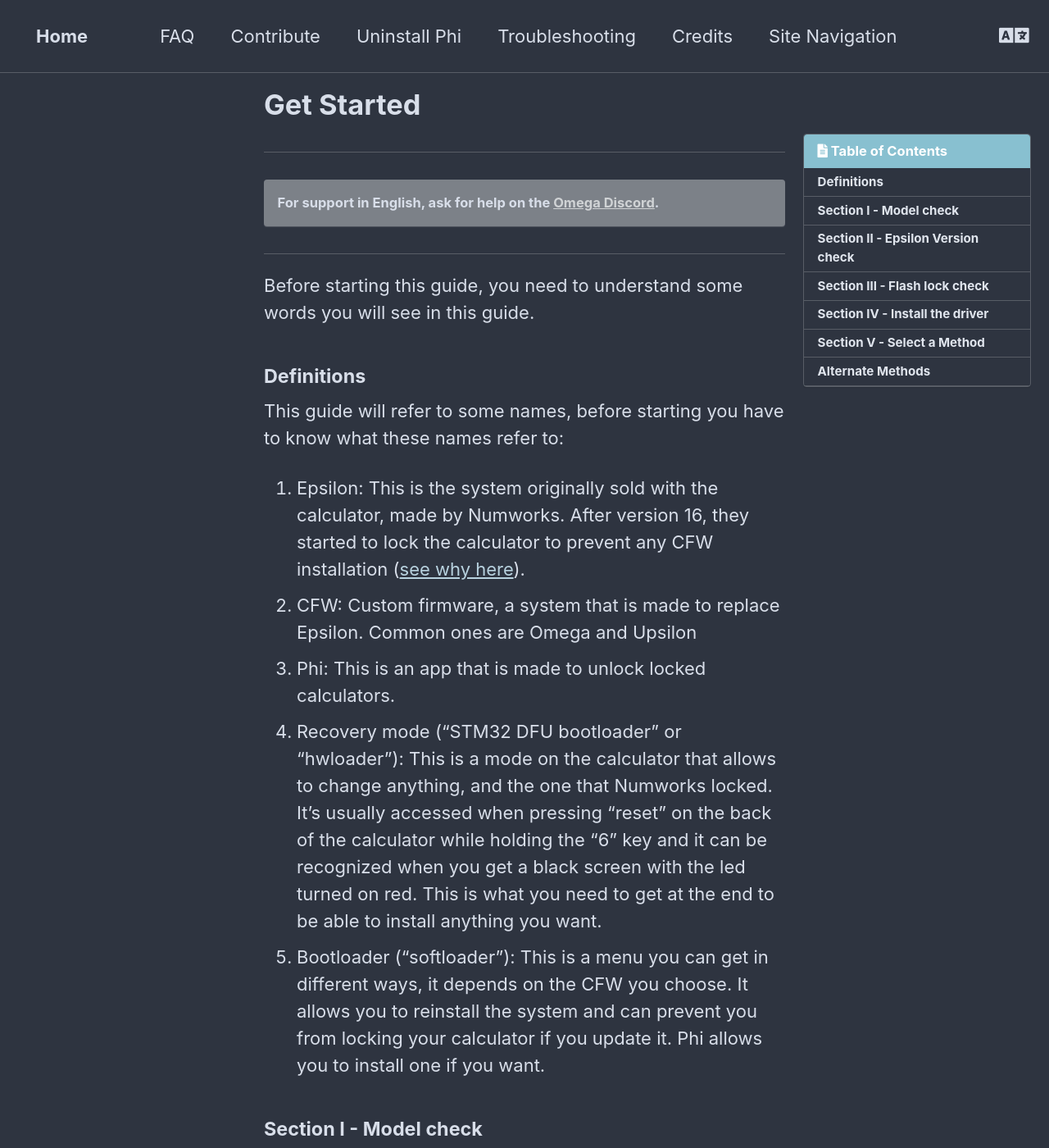
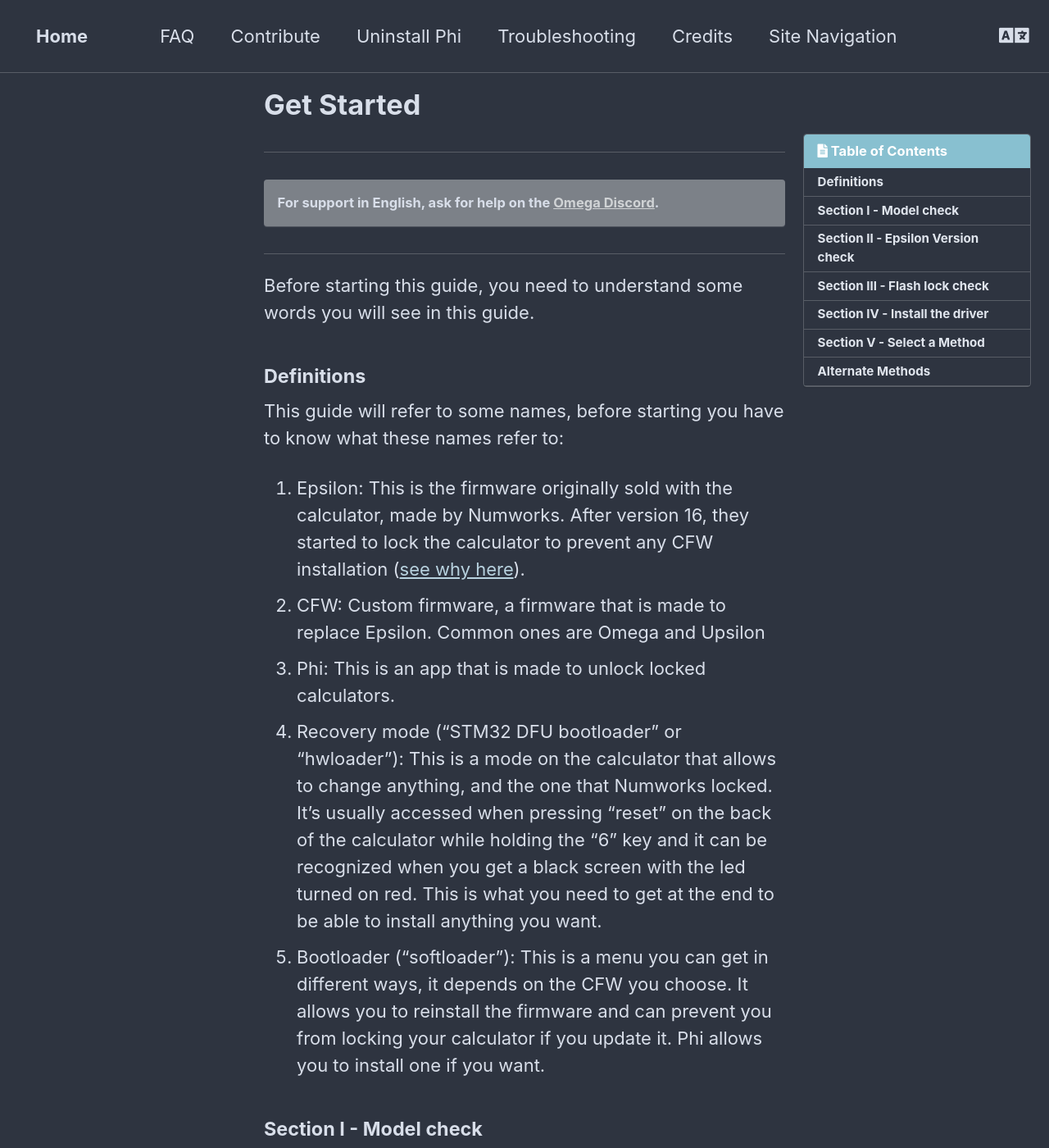
Before and after one commit to Omega-Numworks/Omega-Guide, a Jekyll site: the page built from _pages/en_US/get-started.md, in a window 1280 px wide and 1400 px high. Shown: the whole window at 82% size. Built offline with Jekyll 4.4.1, drawn with Linux system fonts in a browser that asks for light colours; comment, search, counter and statistics services are not loaded; some of the changed text lies outside the part shown.

Commit message:
Update get-started.md
System -> firmware

```diff
--- a/_pages/en_US/get-started.md
+++ b/_pages/en_US/get-started.md
@@ -10,11 +10,11 @@
 
 This guide will refer to some names, before starting you have to know what these names refer to:
 
-1. Epsilon: This is the system originally sold with the calculator, made by Numworks. After version 16, they started to lock the calculator to prevent any CFW installation ([see why here](https://tiplanet.org/forum/viewtopic.php?f=97&t=24968)).
-2. CFW: Custom firmware, a system that is made to replace Epsilon. Common ones are Omega and Upsilon
+1. Epsilon: This is the firmware originally sold with the calculator, made by Numworks. After version 16, they started to lock the calculator to prevent any CFW installation ([see why here](https://tiplanet.org/forum/viewtopic.php?f=97&t=24968)).
+2. CFW: Custom firmware, a firmware that is made to replace Epsilon. Common ones are Omega and Upsilon
 3. Phi: This is an app that is made to unlock locked calculators.
 4. Recovery mode ("STM32 DFU bootloader" or "hwloader"): This is a mode on the calculator that allows to change anything, and the one that Numworks locked. It's usually accessed when pressing "reset" on the back of the calculator while holding the "6" key and it can be recognized when you get a black screen with the led turned on red. This is what you need to get at the end to be able to install anything you want.
-5. Bootloader ("softloader"): This is a menu you can get in different ways, it depends on the CFW you choose. It allows you to reinstall the system and can prevent you from locking your calculator if you update it. Phi allows you to install one if you want.
+5. Bootloader ("softloader"): This is a menu you can get in different ways, it depends on the CFW you choose. It allows you to reinstall the firmware and can prevent you from locking your calculator if you update it. Phi allows you to install one if you want.
 
 #### Section I - Model check
 
@@ -74,7 +74,7 @@
   </colgroup>
   <thead>
     <tr>
-      <th style="text-align: center">System Version</th>
+      <th style="text-align: center">Firmware Version</th>
       <th style="text-align: center">What to do</th>
     </tr>
   </thead>
```
